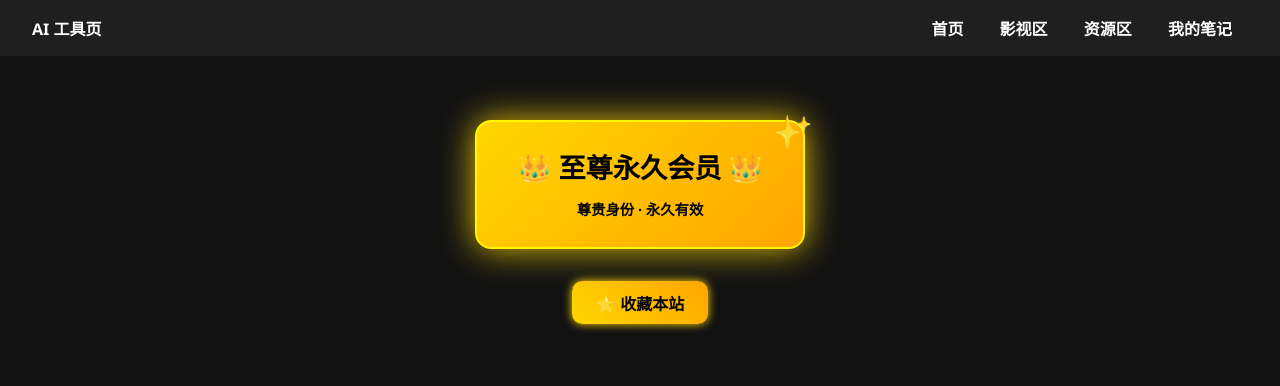
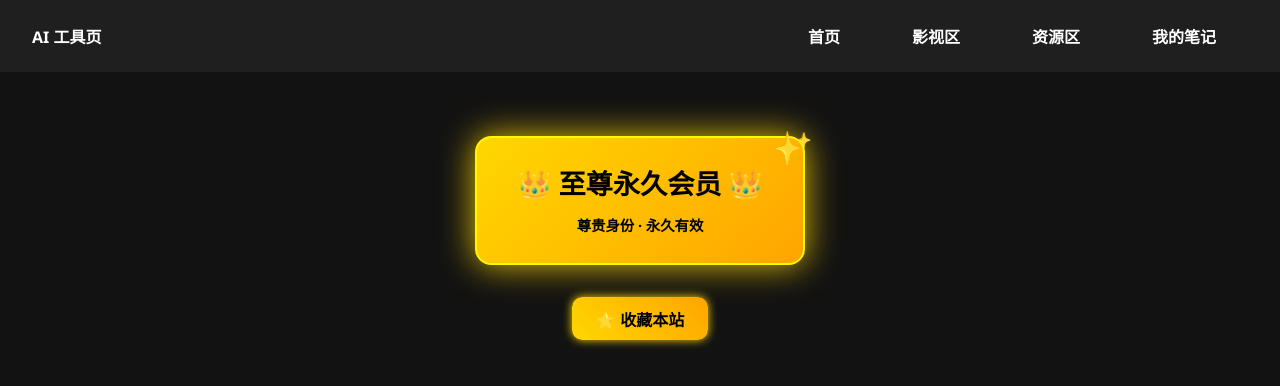
Before and after one commit to 799342382/my-web, a plain HTML site: page index.html in a window 1280 px wide. Drawn offline with Linux system fonts and the light colour scheme.

Commit message:
Update index.html
修复漏洞

```diff
--- a/index.html
+++ b/index.html
@@ -11,6 +11,18 @@
       background-color: #121212;
       color: #fff;
     }
+
+    header nav {
+      display: flex;
+      flex-wrap: wrap;
+      justify-content: center;
+      gap: 0.5rem;
+    }
+    nav a {
+      padding: 0.5rem 1rem;
+      border-radius: 6px;
+    }
+
     header {
       background: #1f1f1f;
       padding: 1rem 2rem;
```
